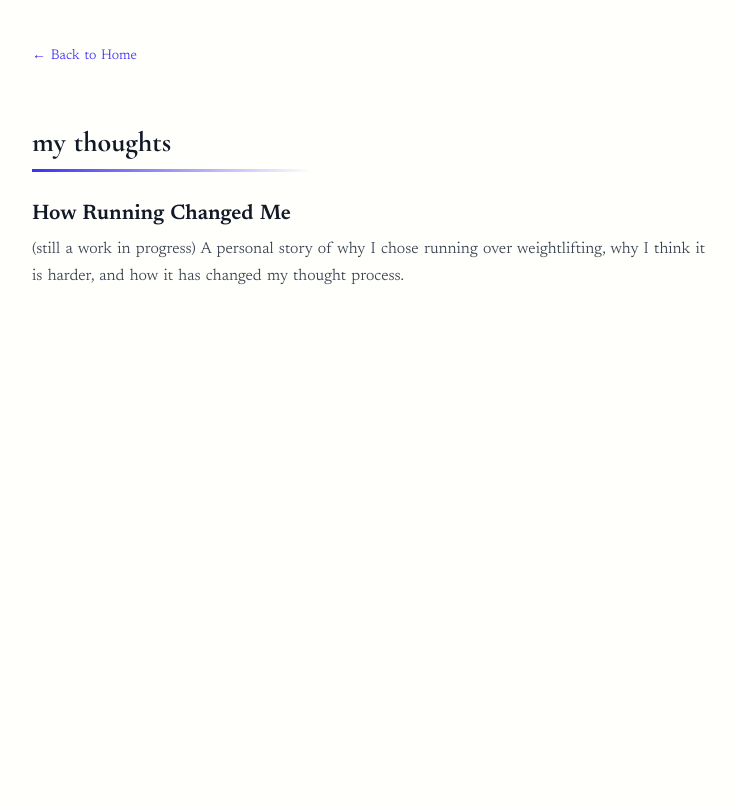
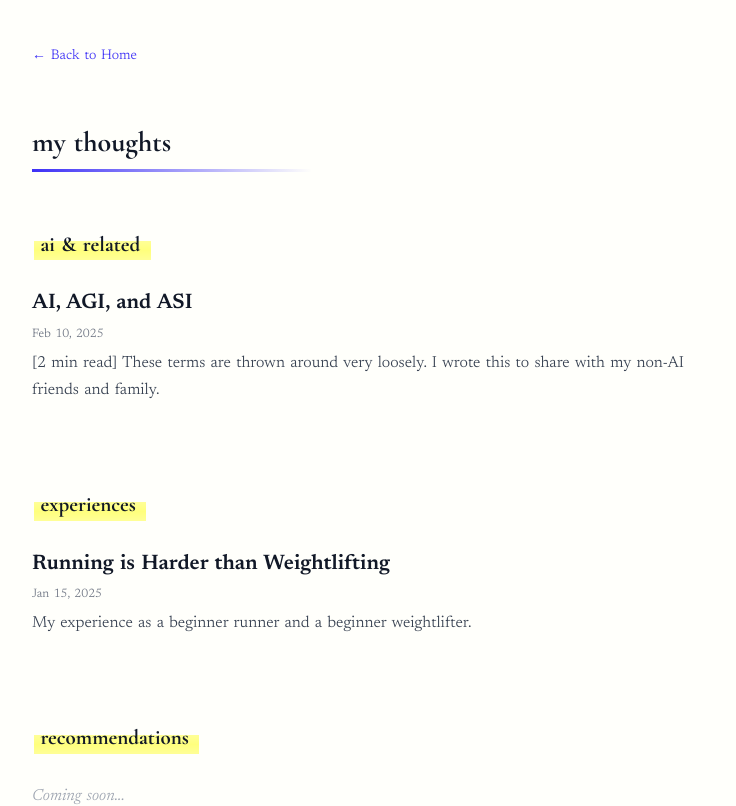
Before and after one commit to ninaddaithankar/ninaddaithankar.github.io, a React (Vite) app: page /#/blog in a window 1280 px wide. Shown: the top 806 px of the page, without its empty margins (265-1001 px from the left). Built offline with nearby package versions, Linux system fonts and the light colour scheme.

Commit message:
blog refactors and ai agi asi blog

```diff
--- a/src/App.css
+++ b/src/App.css
@@ -2,6 +2,7 @@
 @import url('https://fonts.googleapis.com/css2?family=Bitter:ital,wght@0,100..900;1,100..900&family=Cormorant+Garamond:ital,wght@0,300..700;1,300..700&family=Montserrat:ital,wght@0,100..900;1,100..900&display=swap');
 @import url('https://fonts.googleapis.com/css2?family=Newsreader:ital,opsz,wght@0,6..72,200..800;1,6..72,200..800&display=swap');
 @import url('https://fonts.googleapis.com/css2?family=Lora:ital,wght@0,400..700;1,200..700&display=swap');
+@import url('https://fonts.googleapis.com/css2?family=Roboto:ital,wght@0,300;0,400;0,500;0,700;1,400&display=swap');
 
 /* Reset and base styles */
 * {
@@ -180,6 +181,85 @@ a {
 .text-content {
   color: #374151;
   line-height: 1.7;
+}
+
+/* Blog post body (detail page) – readability */
+.blog-content {
+  font-family: 'Lora', serif;
+  font-size: 1.625rem;
+  font-weight: 400;
+  line-height: 1.8;
+  max-width: 48rem;
+  letter-spacing: 0.01em;
+  color: #1f2937;
+  padding-inline: clamp(0.5rem, 2vw, 1rem);
+}
+
+.blog-content p {
+  margin-bottom: 1.5rem;
+}
+
+.blog-content p:last-child {
+  margin-bottom: 0;
+}
+
+.blog-content h1, .blog-content h2, .blog-content h3, .blog-content h4 {
+  color: #111827;
+  font-weight: 600;
+  margin-top: 2rem;
+  margin-bottom: 0.75rem;
+  line-height: 1.35;
+}
+
+.blog-content h1 { font-size: 1.5rem; }
+.blog-content h2 { font-size: 1.35rem; }
+.blog-content h3 { font-size: 1.2rem; }
+.blog-content h4 { font-size: 1.1rem; }
+
+.blog-content h1:first-child,
+.blog-content h2:first-child,
+.blog-content h3:first-child,
+.blog-content h4:first-child {
+  margin-top: 0;
+}
+
+.blog-content ul, .blog-content ol {
+  margin-bottom: 1.25rem;
+  padding-left: 1.5rem;
+}
+
+.blog-content li {
+  margin-bottom: 0.5rem;
+}
+
+.blog-content blockquote {
+  margin: 1.5rem 0;
+  padding-left: 1.25rem;
+  border-left: 4px solid rgba(61, 48, 246, 0.35);
+  color: #4b5563;
+  font-style: italic;
+}
+
+.blog-content code {
+  font-size: 0.9em;
+  padding: 0.2em 0.4em;
+  background: rgba(0, 0, 0, 0.06);
+  border-radius: 4px;
+}
+
+.blog-content pre {
+  margin: 1.5rem 0;
+  padding: 1rem;
+  background: #f3f4f6;
+  border-radius: 6px;
+  overflow-x: auto;
+  font-size: 0.9rem;
+  line-height: 1.6;
+}
+
+.blog-content pre code {
+  padding: 0;
+  background: none;
 }
 
 .text-content a {
@@ -402,7 +482,7 @@ a {
   }
 
   .hero-header {
-    margin-top: 20vh;
+    margin-top: 10vh;
   }
 
   .hero-title, .section-title {
@@ -411,6 +491,10 @@ a {
   .profile-image, .hero-profile-image {
     width: 8rem;
     height: 8rem;
+  }
+
+  .blog-content {
+    padding-inline: 0;
   }
 }
 
@@ -468,6 +552,10 @@ a {
   .footer .last-updated {
     font-size: 0.8rem;
   }
+
+  .blog-content {
+    padding-inline: 0;
+  }
 }
 
 /* iPhone SE/5/6/7/8, 375px and below */
@@ -505,6 +593,33 @@ a {
 }
 .back-link:hover {
   color: #222;
+}
+
+/* Blog category highlighter effect */
+.blog-category {
+  font-family: 'Cormorant Garamond', serif;
+  font-weight: 700;
+  font-size: 1.5rem;
+  color: #111827;
+  display: inline-block;
+  padding: 0 0.4em;
+  margin-top: 2rem;
+  margin-bottom: 2rem;
+  position: relative;
+  line-height: 1.6;
+}
+
+.blog-category::after {
+  content: '';
+  position: absolute;
+  left: 0.1em;
+  bottom: 0.05em;
+  width: 100%;
+  height: 0.9em;
+  background: linear-gradient(180deg, rgba(255, 255, 0, 0.4) 0%, rgba(255, 255, 0, 0.5) 50%, rgba(255, 255, 0, 0.4) 100%);
+  z-index: -1;
+  box-decoration-break: clone;
+  -webkit-box-decoration-break: clone;
 }
 
 .minimal-art {
--- a/src/components/BlogDetail.tsx
+++ b/src/components/BlogDetail.tsx
@@ -2,13 +2,8 @@ import React, { useEffect, useState } from 'react'
 import { useParams, Link } from 'react-router-dom'
 import ReactMarkdown from 'react-markdown'
 import remarkGfm from 'remark-gfm'
-
-const blogMeta = [
-  {
-    id: 'how-running-changed-me',
-    title: 'How Running Changed Me',
-  },
-]
+import { blogs } from '../data/blogs'
+import Footer from './Footer'
 
 const BlogDetail: React.FC = () => {
   const { id } = useParams<{ id: string }>()
@@ -16,7 +11,7 @@ const BlogDetail: React.FC = () => {
   const [loading, setLoading] = useState(true)
   const [error, setError] = useState<string | null>(null)
 
-  const meta = blogMeta.find(b => b.id === id)
+  const blog = id ? blogs.find(b => b.id === id) : null
 
   useEffect(() => {
     if (!id) return
@@ -36,17 +31,22 @@ const BlogDetail: React.FC = () => {
       })
   }, [id])
 
-  if (!meta) return <div className="text-content">Blog not found.</div>
+  if (!blog) return <div className="text-content">Blog not found.</div>
 
   return (
-    <div>
+    <div style={{ paddingBottom: '3rem' }}>
       <Link to="/blog" className="back-link">&larr; Back to Blog</Link>
-      <h2 className="section-title" style={{marginTop: '4rem'}}>{meta.title}</h2>
+      <h2 className="section-title" style={{marginTop: '4rem'}}>{blog.title}</h2>
+      <div className="blog-date" style={{fontSize: '0.875rem', color: '#6b7280', marginBottom: '1rem'}}>{blog.date}</div>
       <div className="section-divider" style={{marginBottom: '2rem'}}/>
-      <div className="text-content" style={{marginTop: '1.5rem'}}>
+      <div className="text-content blog-content" style={{marginTop: '1.5rem'}}>
         {loading && 'Loading...'}
         {error && error}
         {!loading && !error && <ReactMarkdown remarkPlugins={[remarkGfm]}>{content}</ReactMarkdown>}
+      </div>
+
+      <div style={{ marginTop: '4rem' }}>
+        <Footer />
       </div>
     </div>
   )
--- a/src/components/BlogList.tsx
+++ b/src/components/BlogList.tsx
@@ -1,25 +1,57 @@
 import React from 'react'
 import { Link } from 'react-router-dom'
-
-const blogs = [
-  {
-    id: 'how-running-changed-me',
-    title: 'How Running Changed Me',
-    summary: '(still a work in progress) A personal story of why I chose running over weightlifting, why I think it is harder, and how it has changed my thought process.'  },
-]
+import { blogs, categories, type Blog, type CategoryKey } from '../data/blogs'
+import Footer from './Footer'
 
 const BlogList: React.FC = () => {
+  const visibleBlogs = blogs.filter((blog) => blog.visible)
+  // Group blogs by category
+  const blogsByCategory = visibleBlogs.reduce((acc, blog) => {
+    if (!acc[blog.category]) {
+      acc[blog.category] = []
+    }
+    acc[blog.category].push(blog)
+    return acc
+  }, {} as Record<CategoryKey, Blog[]>)
+
+  // Define the order of sections
+  const categoryOrder: CategoryKey[] = ['ai', 'experiences', 'recommendations']
+
   return (
-    <div>
+    <div style={{ paddingBottom: '3rem' }}>
       <Link to="/" className="back-link">&larr; Back to Home</Link>
       <h2 className="section-title" style={{marginTop: '4rem'}}>my thoughts</h2>
       <div className="section-divider" style={{marginBottom: '2rem'}}/>
-      {blogs.map(blog => (
-        <div className="card" key={blog.id}>
-          <Link to={`/blog/${blog.id}`} className="publication-title" style={{fontSize: '1.5rem', display: 'block', marginBottom: '0.5rem'}}>{blog.title}</Link>
-          <div className="text-content">{blog.summary}</div>
-        </div>
-      ))}
+
+      {categoryOrder.map(categoryKey => {
+        const category = categories[categoryKey]
+        const categoryBlogs = blogsByCategory[categoryKey] || []
+
+        return (
+          <div key={categoryKey} style={{marginBottom: '3rem'}}>
+            <h3 className="blog-category">
+              {category.label}
+            </h3>
+            {categoryBlogs.length > 0 ? (
+              categoryBlogs.map(blog => (
+                <div className="card" key={blog.id}>
+                  <Link to={`/blog/${blog.id}`} className="publication-title" style={{fontSize: '1.5rem', display: 'block', marginBottom: '0.5rem'}}>{blog.title}</Link>
+                  <div className="blog-date" style={{fontSize: '0.875rem', color: '#6b7280', marginBottom: '0.5rem'}}>{blog.date}</div>
+                  <div className="text-content">{blog.summary}</div>
+                </div>
+              ))
+            ) : (
+              <div className="text-content" style={{color: '#9ca3af', fontStyle: 'italic'}}>
+                Coming soon...
+              </div>
+            )}
+          </div>
+        )
+      })}
+
+      <div style={{ marginTop: '4rem' }}>
+        <Footer />
+      </div>
     </div>
   )
 }
--- /dev/null
+++ b/src/data/blogs.ts
@@ -0,0 +1,56 @@
+// Define all categories in one place - easy to add new ones
+export const categories = {
+  'ai': {
+    key: 'ai',
+    label: 'ai & related'
+  },
+  'experiences': {
+    key: 'experiences',
+    label: 'experiences'
+  },
+  'recommendations': {
+    key: 'recommendations',
+    label: 'recommendations'
+  }
+} as const
+
+// Type for category keys - automatically inferred from categories map
+export type CategoryKey = keyof typeof categories
+
+export interface Blog {
+  id: string
+  title: string
+  /** Date you wrote the blog (e.g. "Jan 15, 2024" or "2024-01-15"). */
+  date: string
+  summary: string
+  category: CategoryKey
+  /** When false, this blog is hidden from the blog list (draft/unpublished). */
+  visible: boolean
+}
+
+export const blogs: Blog[] = [
+  {
+    id: 'running-is-harder-than-weightlifting',
+    title: 'Running is Harder than Weightlifting',
+    date: 'Jan 15, 2025',
+    summary: 'My experience as a beginner runner and a beginner weightlifter.',
+    category: 'experiences',
+    visible: true
+  },
+  {
+    id: 'how-i-got-into-research',
+    title: 'How I Got Into Research',
+    date: 'Feb 1, 2025',
+    summary: 'A personal story of how I got into research, what I learned, and how it has changed my thought process.',
+    category: 'experiences',
+    visible: false
+  },
+  {
+    id: 'ai-agi-asi',
+    title: 'AI, AGI, and ASI',
+    date: 'Feb 10, 2025',
+    summary: '[2 min read] These terms are thrown around very loosely. I wrote this to share with my non-AI friends and family.',
+    category: 'ai',
+    visible: true
+  },
+]
```
Also changed, not shown: public/assets/blogs/ai-agi-asi.md (added, +18 -0 lines), public/assets/blogs/running-is-harder-than-weightlifting.md (renamed from public/assets/blogs/how-running-changed-me.md).
